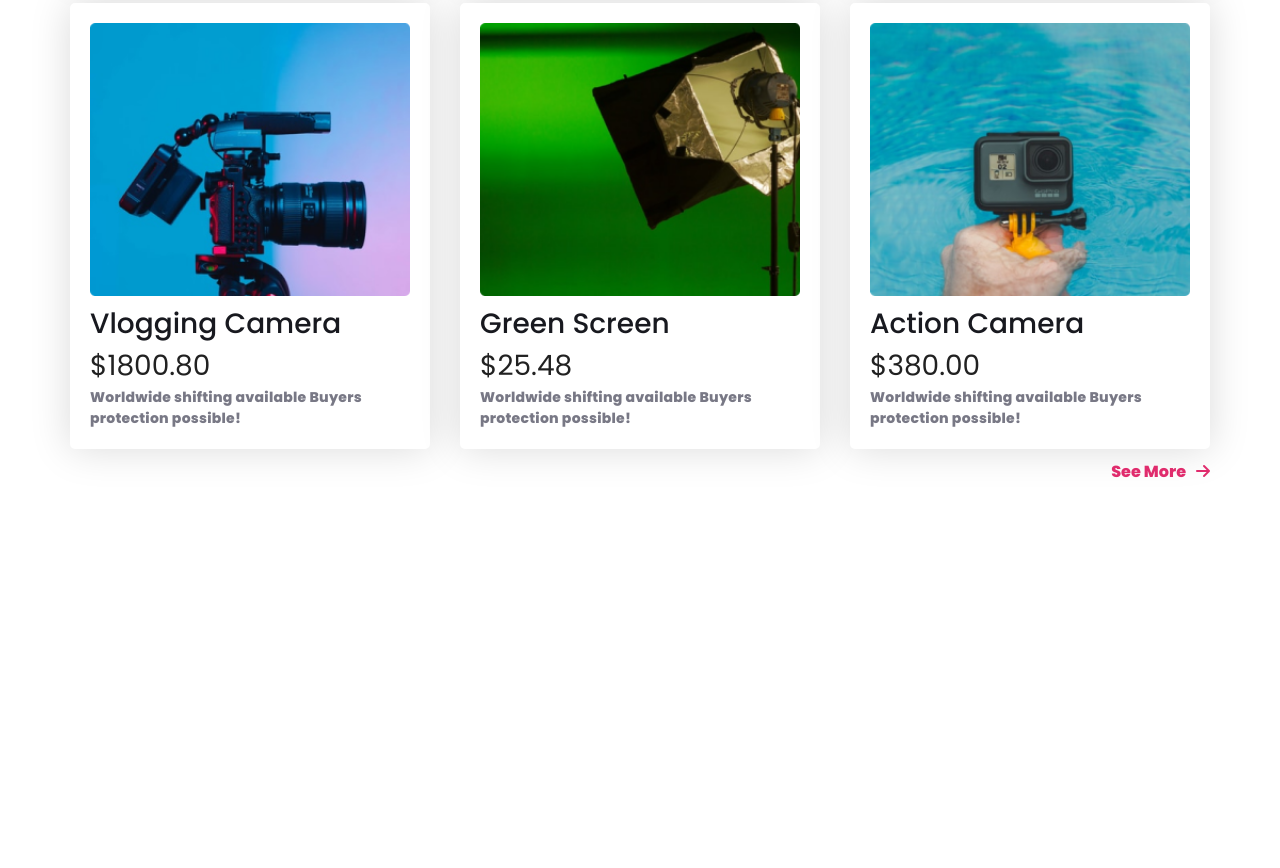
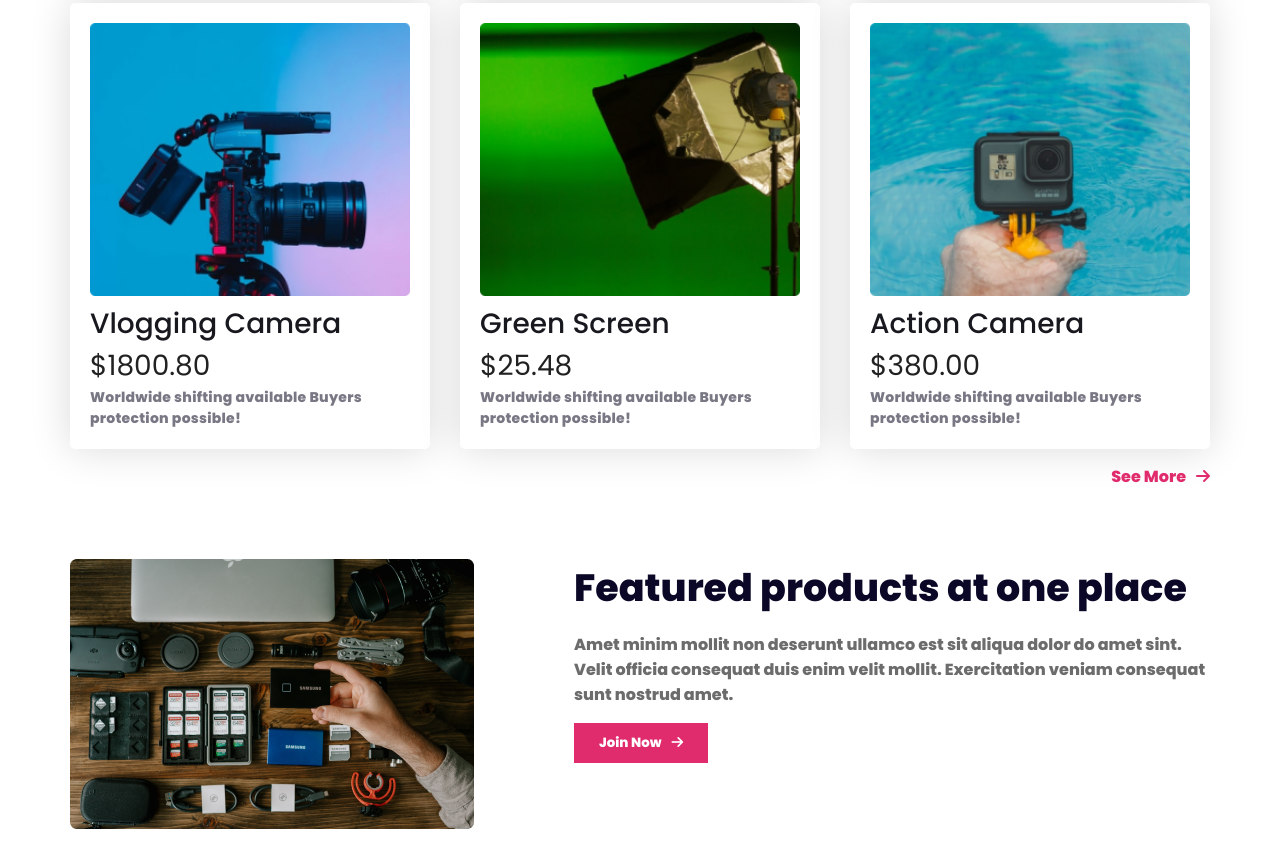
Before and after one commit to utsomondal/project-influencer, a plain HTML site: page index.html in a window 1280 px wide. Shown: the part 1827-2695 px from the top of the page. Before the commit the page ends 2381 px from the top, so only its background shows below. Drawn offline with Linux system fonts and the light colour scheme.

Commit message:
featured section complete

```diff
--- a/index.html
+++ b/index.html
@@ -58,7 +58,6 @@
       <section class="collection">
         <h3 class="collection-title">Popular Collection</h3>
         <div class="collection-container">
-
           <div class="card">
             <img src="images/tripod.png" alt="" />
             <h4 class="title">Flex Tripod</h4>
@@ -131,10 +130,25 @@
               Worldwide shifting available Buyers protection possible!
             </p>
           </div>
-
         </div>
         <div class="see-more">
-            <h4>See More<i class="fa-solid fa-arrow-right"></i></h4>
+          <a href="#">See More<i class="fa-solid fa-arrow-right"></i></a>
+        </div>
+      </section>
+      <section class="featured">
+        <div class="featured-img">
+          <img src="images/gear.png" alt="" />
+        </div>
+        <div class="featured-content">
+          <h3 class="featured-title">Featured products at one place</h3>
+          <p class="featured-info">
+            Amet minim mollit non deserunt ullamco est sit aliqua dolor do amet
+            sint. Velit officia consequat duis enim velit mollit. Exercitation
+            veniam consequat sunt nostrud amet.
+          </p>
+          <div class="featured-btn">
+            <button class="secondary-btn">Join Now<i class="fa-solid fa-arrow-right"></i></button>
+          </div>
         </div>
       </section>
     </main>
--- a/styles/index.css
+++ b/styles/index.css
@@ -124,18 +124,49 @@ section {
   font-weight: 700;
   letter-spacing: 0.252px;
 }
-.collection .see-more h4 {
+.collection .see-more {
+  margin-top: 15px;
+  text-align: right;
+}
+.collection .see-more a {
   color: var(--background-color);
   font-weight: 700;
-  text-align: right;
-  margin-top: 10px;
+  text-decoration: none;
+}
+/* featured section styles */
+.featured {
+  display: flex;
+  gap: 100px;
+  justify-content: space-between;
+  /* align-items: center; */
+}
+.featured .featured-content .featured-title {
+  color: #0a0826;
+  font-size: 2.375rem;
+  font-weight: 700;
+  margin-bottom: 16px;
+}
+.featured .featured-content .featured-info {
+  color: #6c6c6c;
+  font-weight: 700;
+  margin-top: 0;
+  margin-bottom: 16px;
+}
+.featured-btn .secondary-btn {
+  color: #fff;
+  background-color: var(--background-color);
+  border: none;
+  padding: 10px 25px;
+  font-weight: 700;
 }
 /* responsive design for mobile */
 @media screen and (max-width: 576px) {
   header {
     padding: 20px 30px;
   }
-  .header-content {
+  .header-content,
+  .featured-content,
+  .featured-btn {
     text-align: center;
   }
   nav,
@@ -143,12 +174,15 @@ section {
     flex-direction: column;
     gap: 10px;
   }
-  .header-content-container {
+  .header-content-container,
+  .featured {
     flex-direction: column-reverse;
   }
-  .header-image {
+
+  .header-image{
     background-position: center;
   }
+  .featured .featured-img img,
   .header-image img {
     width: 100%;
   }
```
